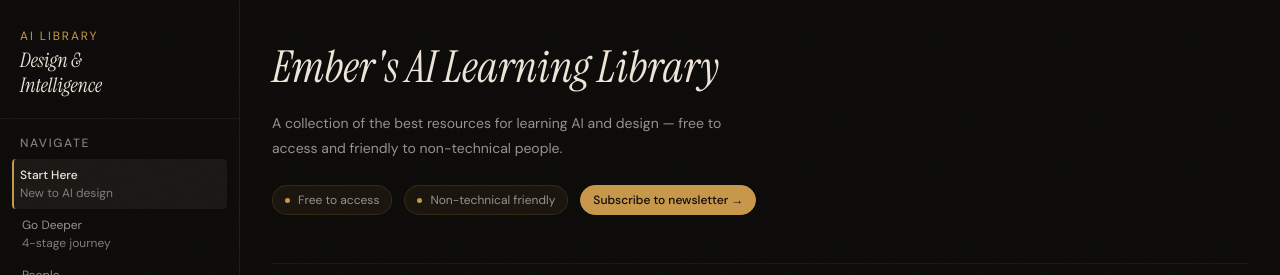
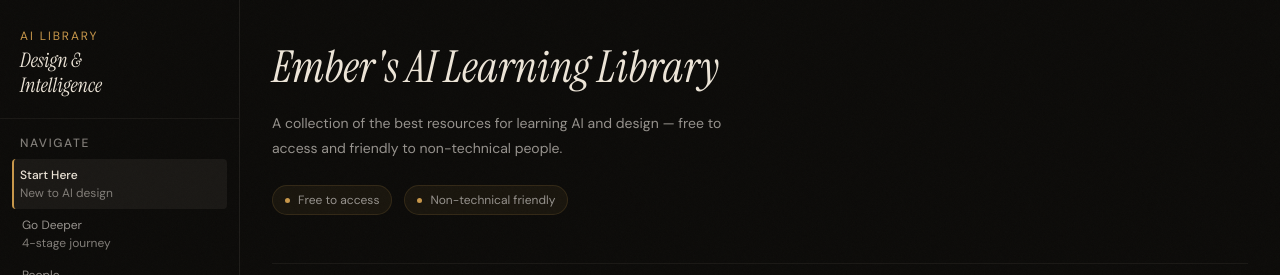
Before and after one commit to emberliu1997/ai-library, a React (Vite) app: page / in a window 1280 px wide. Shown: the top 275 px of the page. Built offline with nearby package versions, Linux system fonts and the light colour scheme.

Commit message:
Remove subscribe CTA from hero header
Co-Authored-By: Claude Sonnet 4.6 <noreply@anthropic.com>

```diff
--- a/src/components/StartHere.jsx
+++ b/src/components/StartHere.jsx
@@ -415,17 +415,6 @@ export function StartHere({ items, isBookmarked, onBookmarkToggle, onSelectBook
             <span style={{ width: 5, height: 5, borderRadius: '50%', background: '#C8974A', display: 'inline-block' }} />
             Non-technical friendly
           </div>
-          <a
-            href="https://emberliu.substack.com/"
-            target="_blank"
-            rel="noopener noreferrer"
-            className="flex items-center gap-2 px-3 py-1.5 rounded-full text-xs font-medium transition-all"
-            style={{ background: '#C8974A', color: '#0C0B09', textDecoration: 'none', border: '1px solid #C8974A' }}
-            onMouseEnter={(e) => { e.currentTarget.style.background = '#b8863d' }}
-            onMouseLeave={(e) => { e.currentTarget.style.background = '#C8974A' }}
-          >
-            Subscribe to newsletter →
-          </a>
         </div>
       </div>
 
```
